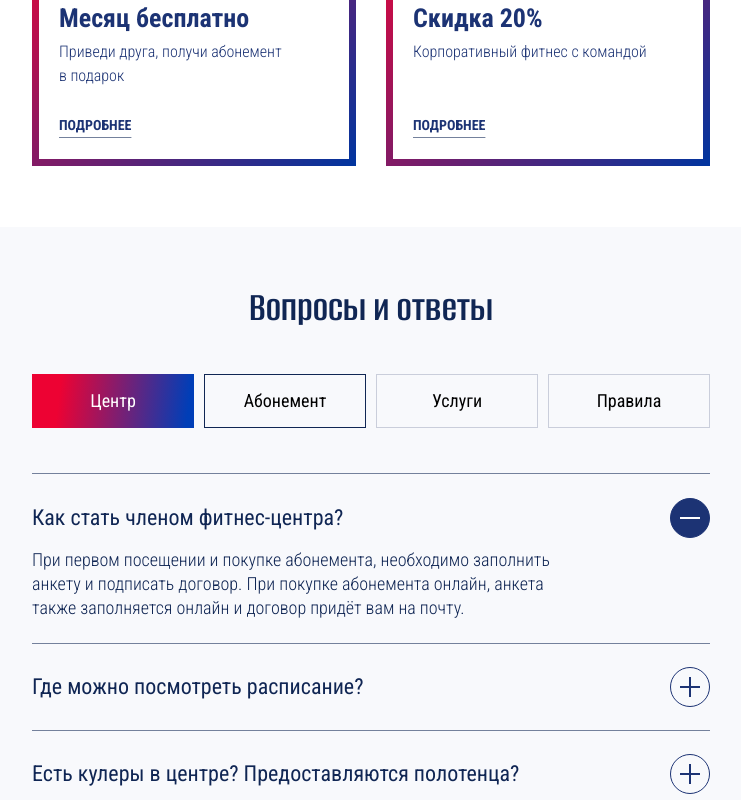
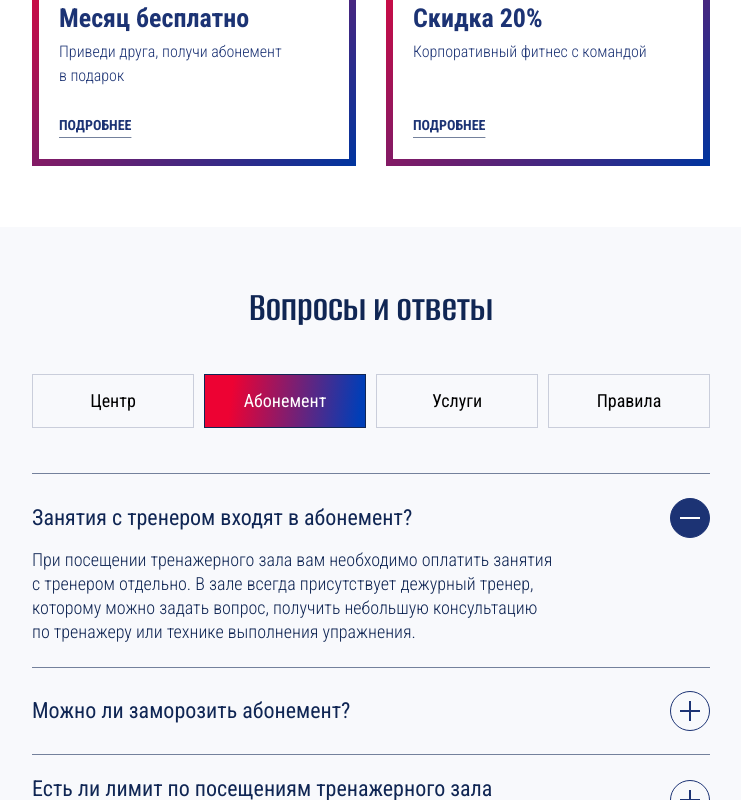
Before and after one commit to YuliaPortnova/accelerator-fitness, a website built with Vite: page source/index.html in a window 1280 px wide. Both pictures are taken after a click on the button "Абонемент". Shown: the part 5950-6750 px from the top of the page, without its empty margins (269-1010 px from the left). Built offline with nearby package versions, Linux system fonts and the light colour scheme.

Commit message:
feat: реализует оживление FAQ

```diff
--- a/source/index.html
+++ b/source/index.html
@@ -225,8 +225,8 @@
       <div class="faq__container page__container">
         <h2 class="faq__title title">Вопросы и ответы</h2>
         <ul class="faq__buttons-list">
-          <li class="faq__button-item faq__button-item--active">
-            <button class="faq__button" type="button">Центр</button>
+          <li class="faq__button-item">
+            <button class="faq__button faq__button--active" type="button">Центр</button>
           </li>
           <li class="faq__button-item">
             <button class="faq__button" type="button">Абонемент</button>
@@ -241,8 +241,8 @@
         <ul class="faq__categories-list">
           <li class="faq__category faq__category--open">
             <ul class="faq__questions-list">
-              <li class="faq__questions-item faq__questions-item--open">
-                <button class="faq__question" type="button">
+              <li class="faq__questions-item">
+                <button class="faq__question faq__question--open" type="button">
                   <b>Как стать членом фитнес&#8209;центра?</b>
                   <span class="faq__close-icon"></span>
                 </button>
@@ -253,7 +253,7 @@
                   <b>Где можно посмотреть расписание?</b>
                   <span class="faq__close-icon"></span>
                 </button>
-                <p>На&nbsp;стенде справа от&nbsp;входа или на&nbsp;нашем сайте.</p>
+                <p>Вы можете ознакомиться с&nbsp;расписанием на&nbsp;стойке информации, на&nbsp;нашем официальном сайте. Так же есть возможность оформить подписку на&nbsp;наши новости и получать расписание и обновления на&nbsp;почту каждую неделю.</p>
               </li>
               <li class="faq__questions-item">
                 <button class="faq__question" type="button">
@@ -273,8 +273,8 @@
           </li>
           <li class="faq__category">
             <ul class="faq__questions-list">
-              <li class="faq__questions-item faq__questions-item--open">
-                <button class="faq__question" type="button">
+              <li class="faq__questions-item">
+                <button class="faq__question faq__question--open" type="button">
                   <b>Занятия с&nbsp;тренером входят в&nbsp;абонемент?</b>
                   <span class="faq__close-icon"></span>
                 </button>
@@ -305,8 +305,8 @@
           </li>
           <li class="faq__category">
             <ul class="faq__questions-list">
-              <li class="faq__questions-item faq__questions-item--open">
-                <button class="faq__question" type="button">
+              <li class="faq__questions-item">
+                <button class="faq__question faq__question--open" type="button">
                   <b>Предлагает&nbsp;ли клуб услуги по&nbsp;консультированию по&nbsp;вопросам питания?</b>
                   <span class="faq__close-icon"></span>
                 </button>
@@ -337,8 +337,8 @@
           </li>
           <li class="faq__category">
             <ul class="faq__questions-list">
-              <li class="faq__questions-item faq__questions-item--open">
-                <button class="faq__question" type="button">
+              <li class="faq__questions-item">
+                <button class="faq__question faq__question--open" type="button">
                   <b>Есть в&nbsp;фитнес-центре дресс-код?</b>
                   <span class="faq__close-icon"></span>
                 </button>
--- a/source/js/main.js
+++ b/source/js/main.js
@@ -4,6 +4,8 @@
 // import 'swiper/css';
 import { initValidation } from './modules/validation.js';
 import { initVideo } from './modules/video.js';
+import { initFaq } from './modules/faq.js';
 
 initValidation();
 initVideo();
+initFaq();
--- /dev/null
+++ b/source/js/modules/faq.js
@@ -0,0 +1,39 @@
+const buttons = document.querySelectorAll('.faq__button');
+const categories = document.querySelectorAll('.faq__category');
+const questionButtons = document.querySelectorAll('.faq__question');
+const firstOpenQuestion = document.querySelector('.faq__question--open + p');
+
+const classesRemove = (elements, cssClass) => {
+  elements.forEach((element) => {
+    element.classList.remove(cssClass);
+  });
+};
+
+const initFaq = () => {
+  firstOpenQuestion.style.maxHeight = `${firstOpenQuestion.scrollHeight}px`;
+
+  buttons.forEach((button, index) => {
+    button.addEventListener('click', () => {
+      classesRemove(buttons, 'faq__button--active');
+      button.classList.add('faq__button--active');
+
+      classesRemove(categories, 'faq__category--open');
+      categories[index].classList.add('faq__category--open');
+
+      const openQuestion = categories[index].querySelector('.faq__question--open + p');
+      openQuestion.style.maxHeight = `${openQuestion.scrollHeight}px`;
+    });
+  });
+
+  questionButtons.forEach((questionButton) => {
+    questionButton.addEventListener('click', () => {
+      questionButton.classList.toggle('faq__question--open');
+
+      const clickedDescription = questionButton.nextElementSibling;
+      const isActive = questionButton.classList.contains('faq__question--open');
+      clickedDescription.style.maxHeight = isActive ? `${clickedDescription.scrollHeight}px` : 0;
+    });
+  });
+};
+
+export { initFaq } ;
--- a/source/js/modules/video.js
+++ b/source/js/modules/video.js
@@ -25,6 +25,6 @@ const initVideo = () => {
     videoContainer.classList.add('is-active');
     videoContainer.appendChild(iframe);
   });
-}
+};
 
 export {initVideo};
--- a/source/sass/blocks/faq.scss
+++ b/source/sass/blocks/faq.scss
@@ -107,7 +107,7 @@
     box-shadow: none;
   }
 
-  .faq__button-item--active & {
+  &--active {
     color: $color-white;
 
     background-image: $gradient-button;
@@ -172,14 +172,10 @@
     display: grid;
     padding-top: 23px;
     padding-bottom: 23px;
-
-    gap: 10px;
   }
 
   @media (min-width: $vp-1366) {
     padding-bottom: 22px;
-
-    gap: 23px;
   }
 }
 
@@ -236,12 +232,17 @@
 
 
 .faq__questions-item p {
-  display: none;
-  margin: 0 0 20px;
-  padding: 0 52px 0 0;
+  max-height: 0;
+  margin: 0;
+  padding: 0 26px 0 0;
+  overflow: hidden;
 
   font-size: 16px;
   line-height: 20px;
+
+  opacity: 0;
+
+  transition: opacity 0.6s ease, max-height 0.6s ease, margin-top 0.6s ease;
 
   @media (min-width: $vp-768) {
     margin-bottom: 0;
@@ -256,8 +257,19 @@
   }
 }
 
-.faq__questions-item--open p {
-  display: block;
+.faq__question--open + p {
+  margin-bottom: 20px;
+
+  opacity: 1;
+
+  @media (min-width: $vp-768) {
+    margin-bottom: 0;
+    margin-top: 10px;
+  }
+
+  @media (min-width: $vp-1366) {
+    margin-top: 23px;
+  }
 }
 
 .faq__close-icon {
@@ -350,7 +362,7 @@
   opacity: 0.3;
 }
 
-.faq__questions-item--open .faq__close-icon {
+.faq__question--open .faq__close-icon {
   background-color: $color-additional;
 
   &::before {
```
